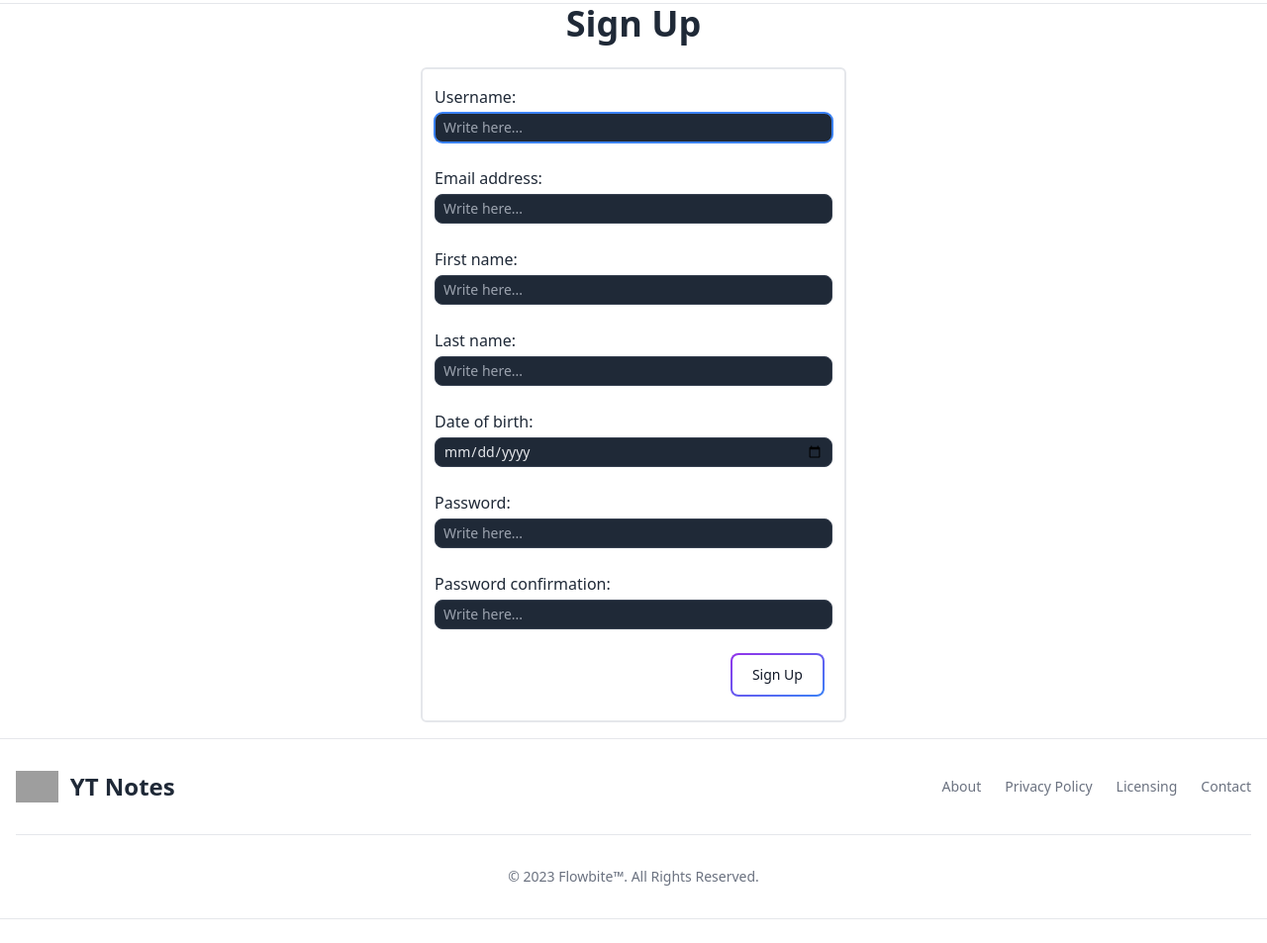
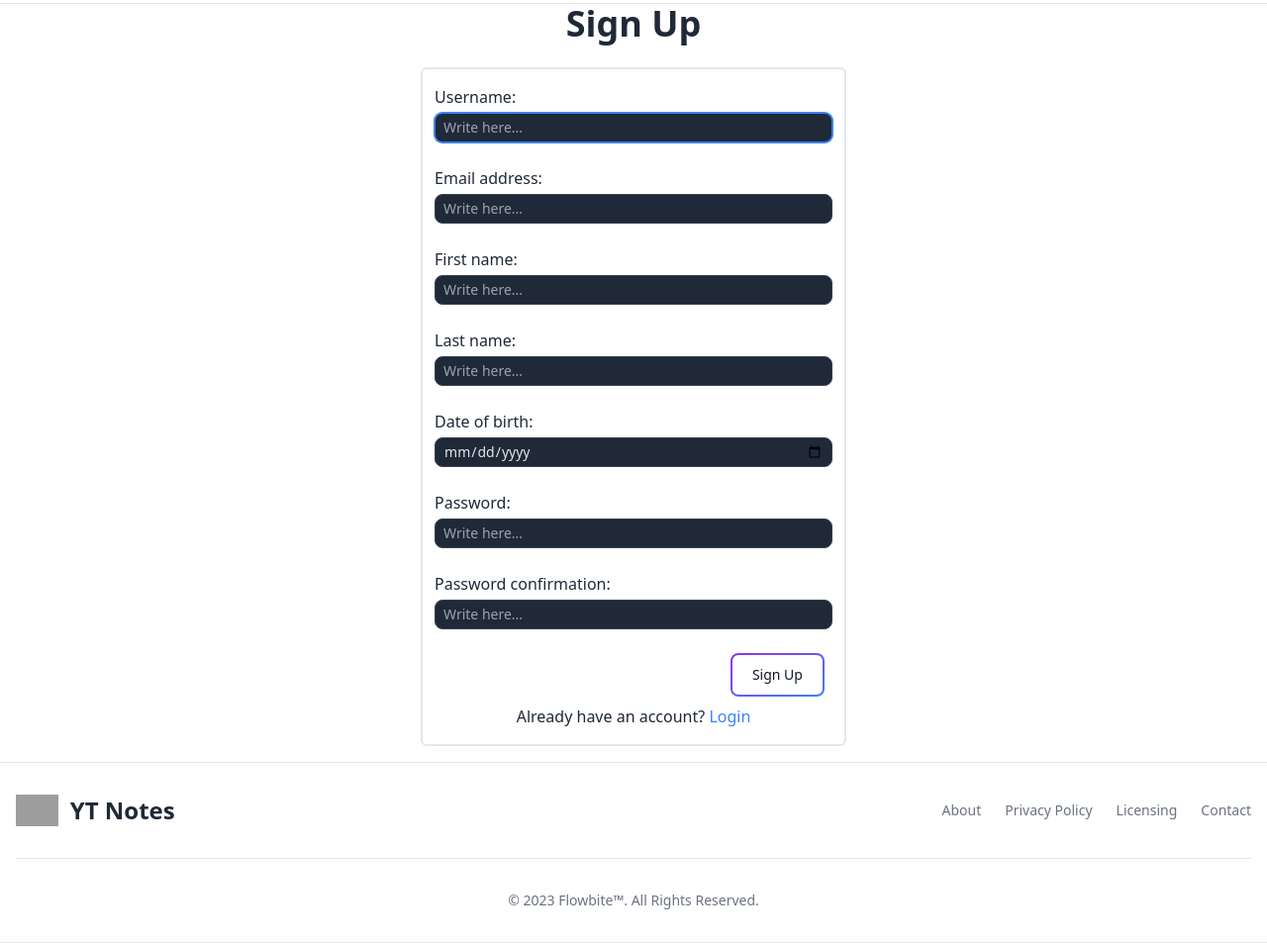
Before and after one commit to Soumen3/YouTubeNotes, a Django app: page /signup/ in a window 1280 px wide. Shown: the part 65-1018 px from the top of the page at 99% size. Before the commit the page ends 994 px from the top, so only its background shows below. Run offline with Django 5.2, Linux system fonts and the light colour scheme; some libraries are stand-ins or nearby versions; grey boxes are pictures that could not be loaded.

Commit message:
alternative links in auth pages

```diff
--- a/Note/templates/auth/user_login.html
+++ b/Note/templates/auth/user_login.html
@@ -13,6 +13,9 @@
 					</span>
 				</button>
 			</form>
+			<div class="alternative-link">
+				<p>Don't have an account? <a href="{% url 'signup' %}" class="text-blue-500 dark:text-blue-400">Sign Up</a></p>
+			</div>
 		</div>
 
 	</div>
--- a/Note/templates/auth/user_signup.html
+++ b/Note/templates/auth/user_signup.html
@@ -13,6 +13,9 @@
 					</span>
 				</button>
 			</form>
+			<div class="aternative-link">
+				<p>Already have an account? <a href="{% url 'login' %}" class="text-blue-500 dark:text-blue-400">Login</a></p>
+			</div>
 		</div>
 
 	</div>
```
